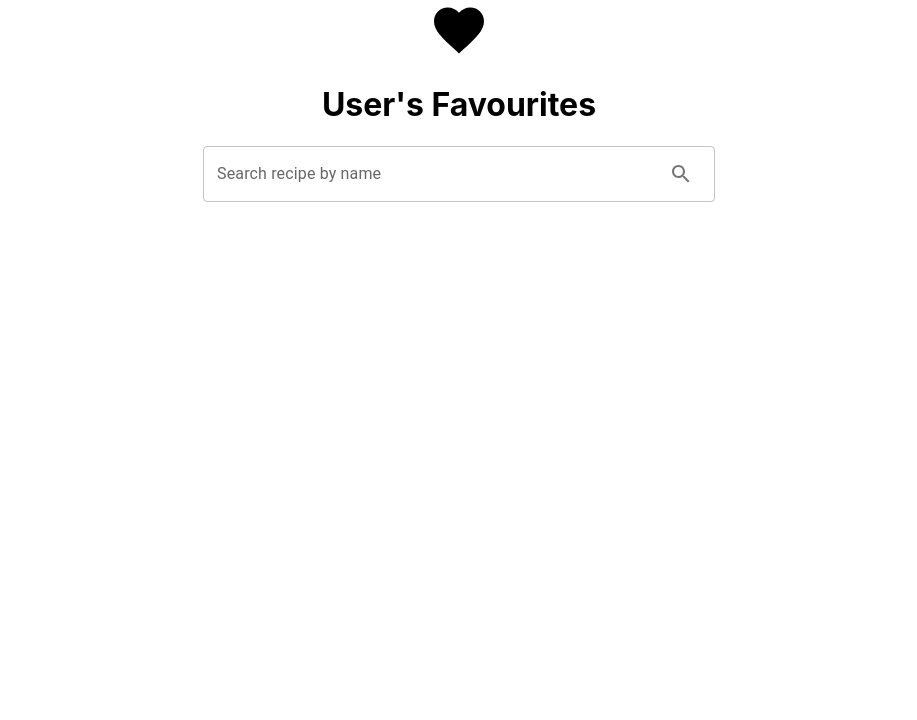
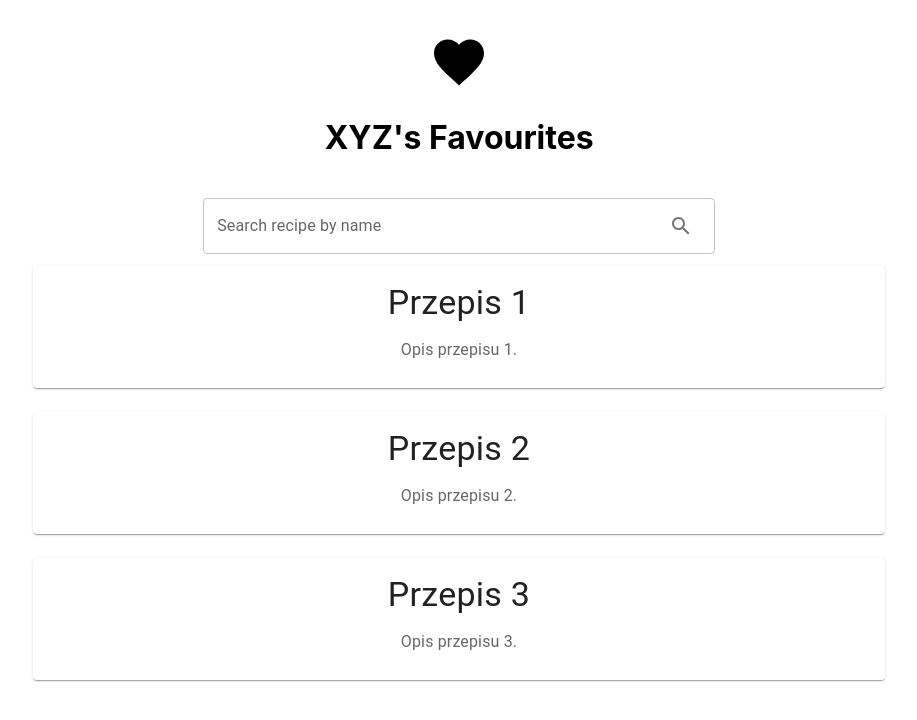
Before and after one commit to h3770k1k1/rapidapi-cake-app, a React (Create React App) app: page /favourites in a window 1280 px wide. Shown: the top 720 px of the page, without its empty margins (181-1098 px from the left). Built offline with nearby package versions, Linux system fonts and the light colour scheme.

Commit message:
add recipes component to favouritespage

```diff
--- a/src/components/FavouritesPage.jsx
+++ b/src/components/FavouritesPage.jsx
@@ -3,13 +3,26 @@ import SearchBar from "./SearchBar";
 import FavoriteIcon from "@mui/icons-material/Favorite";
 import Grid from "@mui/material/Grid";
 import "./FavouritesPage.css";
+import RecipesList from "./RecipesList";
 
 const FavouritesPage = () => {
 	return (
 		<div className="Favourites">
-			<FavoriteIcon style={{ fontSize: 60 }} />
-			<h1>User's Favourites</h1>
-			<SearchBar />
+			<Grid
+				container
+				direction="column"
+				spacing={"1.5%"}
+				sx={{ marginTop: "1%", marginBottom: "1%" }}
+			>
+				<Grid item>
+					<FavoriteIcon style={{ fontSize: 60 }} />
+					<h1>XYZ's Favourites</h1>
+				</Grid>
+				<Grid item>
+					<SearchBar />
+				</Grid>
+			</Grid>
+			<RecipesList />
 		</div>
 	);
 };
```
